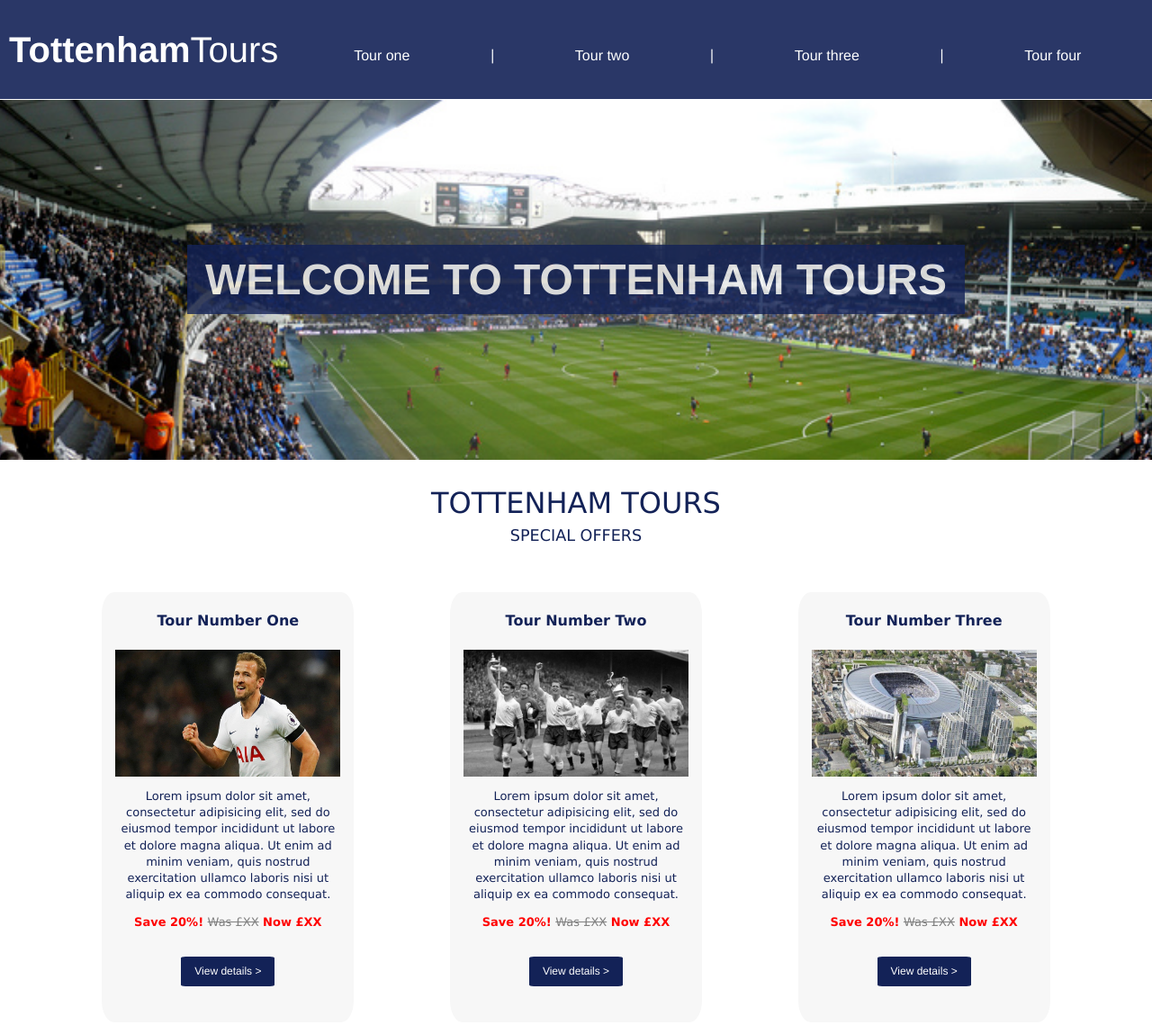
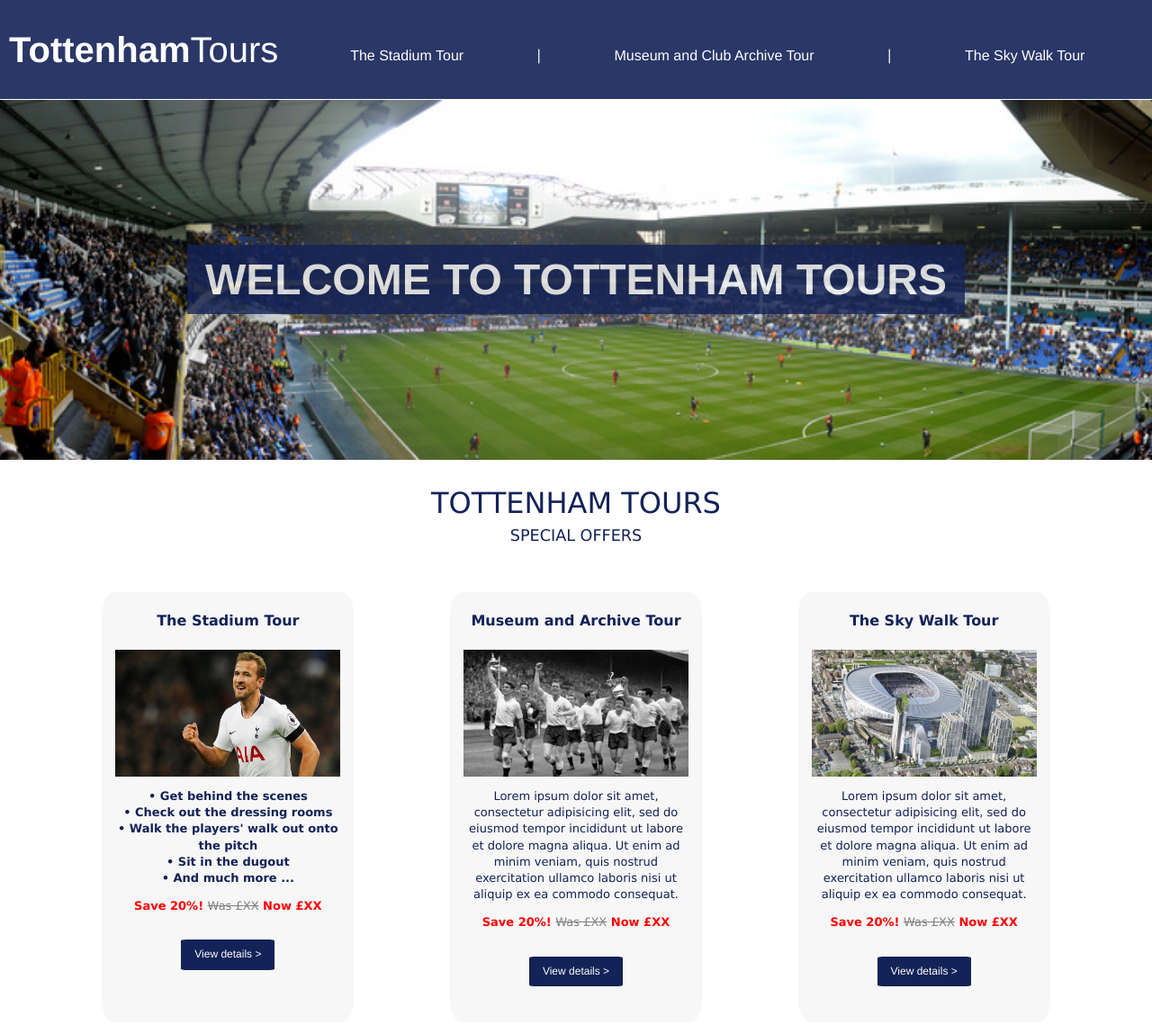
Before and after one commit to gavinjlewis/tottenhamtours, a plain HTML site: page index.html in a window 1280 px wide. Shown: the top 1139 px of the page at 90% size. Drawn offline with nearby package versions, Linux system fonts and the light colour scheme.

Commit message:
text start

```diff
--- a/index.html
+++ b/index.html
@@ -32,13 +32,13 @@
 
 
         <div class="nav">
-          <a href="#tour one">Tour one</a>
+          <a href="#tour one">The Stadium Tour</a>
           <span>&#x2223;</span>
-          <a href="#tour two">Tour two</a>
+          <a href="#tour two">Museum and Club Archive Tour</a>
           <span>&#x2223;</span>
-          <a href="#tour three">Tour three</a>
-          <span>&#x2223;</span>
-          <a href="#tour four">Tour four</a>
+          <a href="#tour three">The Sky Walk Tour</a>
+          <!-- <span>&#x2223;</span>
+          <a href="#tour four">Tour four</a> -->
         </div>
 
 
@@ -46,10 +46,10 @@
           <span><i class="fas fa-bars"></i></span>
             <div class="dropdown-content">
               <p><a href="#Home">Home</a></p>
-              <p><a href="#tour one">Tour one</a></p>
-              <p><a href="#tour two">Tour two</a></p>
-              <p><a href="#tour three">Tour three</a></p>
-              <p><a href="#tour four">Tour four</a></p>
+              <p><a href="#tour one">The Stadium Tour</a></p>
+              <p><a href="#tour two">Museum and Club Archive Tour</a></p>
+              <p><a href="#tour three">The Sky Walk Tour</a></p>
+              <!-- <p><a href="#tour four">Tour four</a></p> -->
             </div>
 
 
@@ -70,16 +70,21 @@
         <h3>SPECIAL OFFERS</h3>
        <div class="tourscontainer">
          <div>
-          <a href="#tour one"><h4>Tour Number One</h4></a>
+          <a href="#tour one"><h4>The Stadium Tour</h4></a>
           <img class="tourpic" src="img/Harry Kane.jpg" alt="Harry Kane">
-          <p>Lorem ipsum dolor sit amet, consectetur adipisicing elit, sed do eiusmod tempor incididunt ut labore et dolore magna aliqua. Ut enim ad minim veniam, quis nostrud exercitation ullamco laboris nisi ut aliquip ex ea commodo consequat.</p>
+          <b><p>• Get behind the scenes<br/>
+• Check out the dressing rooms<br/>
+• Walk the players' walk out onto the pitch<br/>
+• Sit in the dugout<br/>
+• And much more ...<br/>
+</p></b>
           <p><span class="a">Save 20%! </span><span class="b">Was £XX</span><span class="a"> Now £XX</span></p>
           <div>
           <a href="#tour one"><button class="insite">View details ></button></a>
           </div>
         </div>
         <div>
-           <a href="#tour two"><h4>Tour Number Two</h4></a>
+           <a href="#tour two"><h4>Museum and Archive Tour</h4></a>
            <img class="tourpic" src="img/Double winners.jpg" alt="1961-62 double winners">
           <p>Lorem ipsum dolor sit amet, consectetur adipisicing elit, sed do eiusmod tempor incididunt ut labore et dolore magna aliqua. Ut enim ad minim veniam, quis nostrud exercitation ullamco laboris nisi ut aliquip ex ea commodo consequat.</p>
           <p><span class="a">Save 20%! </span><span class="b">Was £XX</span><span class="a"> Now £XX</span></p>
@@ -88,7 +93,7 @@
           </div>
         </div>
         <div>
-          <a href="#tour three"><h4>Tour Number Three</h4></a>
+          <a href="#tour three"><h4>The Sky Walk Tour</h4></a>
           <img class="tourpic" src="img/Tottenham Stadium.jpg" alt="New Tottenham Stadium">
           <p>Lorem ipsum dolor sit amet, consectetur adipisicing elit, sed do eiusmod tempor incididunt ut labore et dolore magna aliqua. Ut enim ad minim veniam, quis nostrud exercitation ullamco laboris nisi ut aliquip ex ea commodo consequat.</p>
           <p><span class="a">Save 20%! </span><span class="b">Was £XX</span><span class="a"> Now £XX</span></p>
@@ -96,7 +101,7 @@
           <a href="#tour three"><button class="insite">View details ></button></a>
           </div>
         </div>
-        <div>
+        <!-- <div>
           <a href="#tour four"><h4>Tour Number Four</h4></a>
           <img class="tourpic" src="img/Jimmy Greaves.jpg" alt="Jimmy Greaves heads home">
           <p>Lorem ipsum dolor sit amet, consectetur adipisicing elit, sed do eiusmod tempor incididunt ut labore et dolore magna aliqua. Ut enim ad minim veniam, quis nostrud exercitation ullamco laboris nisi ut aliquip ex ea commodo consequat.</p>
@@ -105,7 +110,7 @@
           <a href="#tour four"><button class="insite">View details ></button></a>
           </div>
         </div>
-      </div>
+      </div> -->
     </div>
 
         <p class="share">Share with friends</p>
@@ -123,10 +128,10 @@
 
       <div class="navfoot">
         <h6>Popular Tours</h6>
-      <p><a href="#tour one">Tour one</a></p>
-      <p><a href="#tour two">Tour two</a></p>
-      <p><a href="#tour three">Tour three</a></p>
-      <p><a href="#tour four">Tour four</a></p>
+      <p><a href="#tour one">The Stadium Tour</a></p>
+      <p><a href="#tour two">Museum and Club Archive Tour</a></p>
+      <p><a href="#tour three">The Sky Walk Tour</a></p>
+      <!-- <p><a href="#tour four">Tour four</a></p> -->
     </div>
 
     <div class="extras">
```
Also changed, not shown: THFCofficial.txt, 1 other file.
